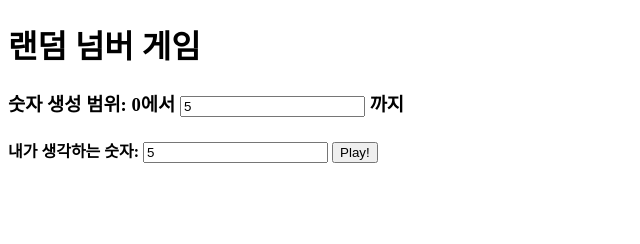
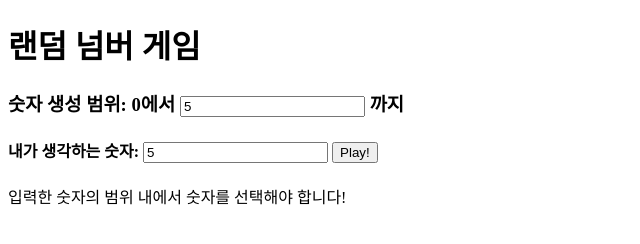
Before and after one commit to constelfu/coding-challenge, a plain HTML site: page index.html in a window 1280 px wide. Both pictures are taken after typing "5", "5" into the empty fields and a click on the input "Play!". Shown: the whole page, without its empty margins (0-640 px from the left). Drawn offline with Linux system fonts and the light colour scheme.

Commit message:
220516-바닐라JS챌린지-최종수정
220516 최최종!

```diff
--- a/app.js
+++ b/app.js
@@ -8,6 +8,7 @@ function inputSubmitted(event) {
 
   const numText = document.querySelector("#submittedNum");
   const checkText = document.querySelector("#check");
+  const alertText = document.querySelector("#alert");
 
   const parsedMaxValue = parseInt(inputMax.value);
   const parsedNumValue = parseInt(inputValue.value);
@@ -16,13 +17,14 @@ function inputSubmitted(event) {
   numText.innerText = `선택한 숫자: ${parsedNumValue}, 랜덤생성된 숫자: ${random}`;
 
   if (parsedMaxValue > parsedNumValue ) {
+    alertText.innerText = "";
     if (parsedNumValue === random) {
       checkText.innerText = "You won!";
     } else {
       checkText.innerText = "You lost!";
     }
   } else {
-    alert("입력한 숫자 범위 내에서 숫자를 선택해야 합니다!");
+    alertText.innerText = "입력한 숫자의 범위 내에서 숫자를 선택해야 합니다!"
     checkText.innerText = "";
     numText.innerText = "";
   }
--- a/index.html
+++ b/index.html
@@ -22,6 +22,7 @@
     </form>
     <p id="submittedNum"></p>
     <p id="check"></p>
+    <p id="alert"></p>
     <script src="app.js"></script>
   </body>
 </html>
```
